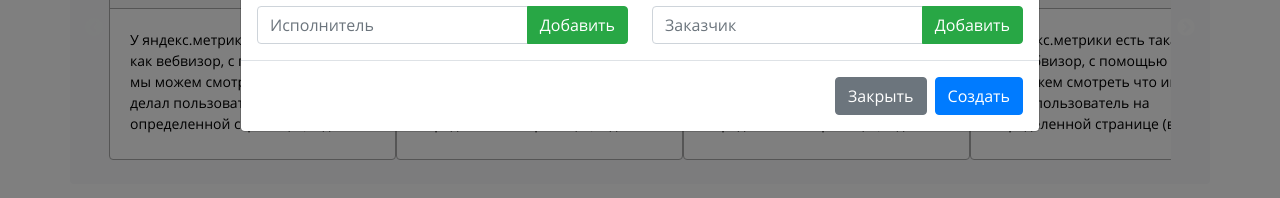
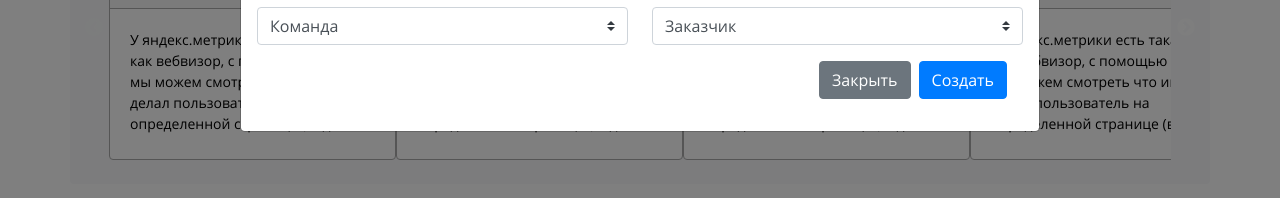
Before and after one commit to pdrobyshev/pdrobyshev.github.io, a plain HTML site: page projects.html in a window 1280 px wide. Both pictures are taken after a click on the button "Создать". Shown: the part 464-662 px from the top of the page. Drawn offline with nearby package versions, Linux system fonts and the light colour scheme; files that its build step writes are made by us from their sources.

Commit message:
changed modals inputs to select

```diff
--- a/projects.html
+++ b/projects.html
@@ -215,23 +215,27 @@
               </div>
 
               <div class="d-flex  justify-content-between">
-                <div class="input-group  mr-4">
-                  <input class="form-control  text-dark" type="text" placeholder="Исполнитель">
-                  <div class="input-group-append">
-                    <button class="btn btn-success" type="button">Добавить</button>
-                  </div>
-                </div>
-                <div class="input-group">
-                  <input class="form-control  text-dark" type="text" placeholder="Заказчик">
-                  <div class="input-group-append">
-                    <button class="btn btn-success" type="button">Добавить</button>
-                  </div>
-                </div>
-              </div>
+                <select class="custom-select  mr-4">
+                  <option value="" disabled selected>Команда</option>
+                  <option value="1">Команда #1</option>
+                  <option value="2">Команда #2</option>
+                  <option value="3">Команда #3</option>
+                  <option value="3">Команда #4</option>
+                  <option value="3">Команда #5</option>
+                </select>
+
+                <select class="custom-select">
+                  <option value="" disabled selected>Заказчик</option>
+                  <option value="1">Василий Пупкин</option>
+                  <option value="2">Василий Пупкин</option>
+                  <option value="3">Василий Пупкин</option>
+                  <option value="3">Василий Пупкин</option>
+                  <option value="3">Василий Пупкин</option>
+                </select>
             </form>
           </div>
 
-          <div class="modal-footer">
+          <div class="modal-footer  border-0">
             <button type="button" class="btn btn-secondary" data-dismiss="modal">Закрыть</button>
             <button type="button" class="btn btn-primary">Создать</button>
           </div>
```
Also changed, not shown: index.html (+13 -11 lines), teams.html (+8 -6 lines).
